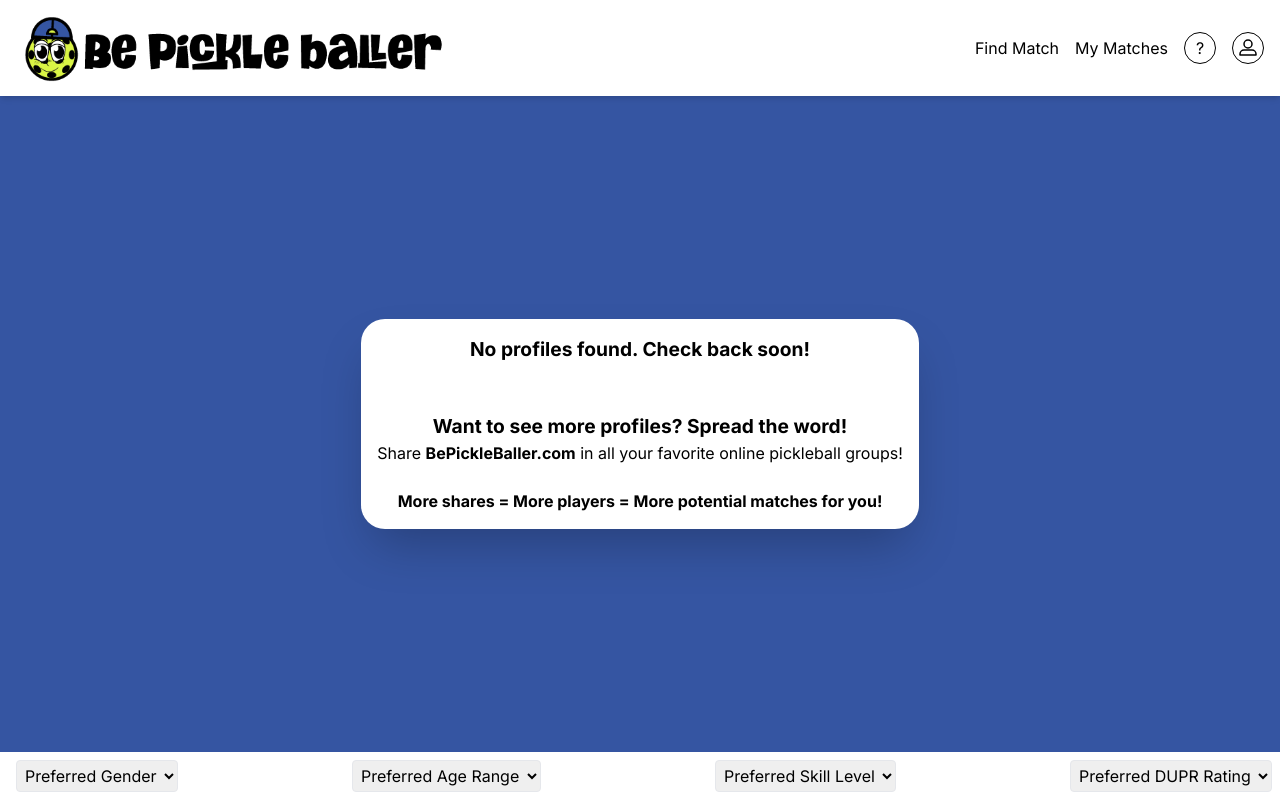
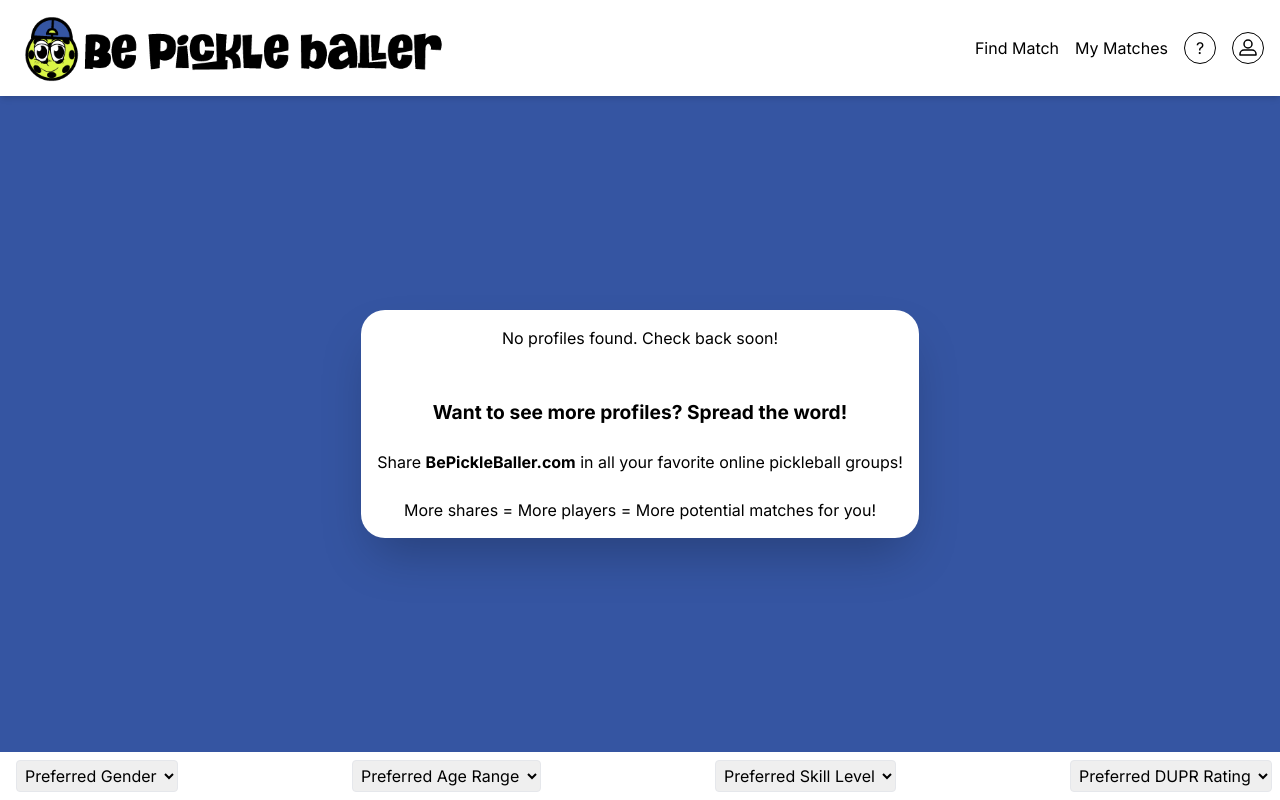
Before and after one commit to btejes/bepickleballer-matchmaking, a Next.js app: page /matchmaking/local-play in a window 1280 px wide. Built offline with nearby package versions, Linux system fonts and the light colour scheme; no server answers.

Commit message:
Update fonts and text sizes and spacing

```diff
--- a/app/local-play/page.jsx
+++ b/app/local-play/page.jsx
@@ -110,17 +110,18 @@ const LocalPlay = () => {
           <p className="justify-center p-4 text-black text-center bg-white rounded-3xl shadow-2xl">
             {error === 'No matches found' ? (
               <>
-                <strong><big>No profiles found. Check back soon!</big></strong>
+                No profiles found. Check back soon!
                 <br />
                 <br />
                 <br />
                 <span>
                   <strong><big>Want to see more profiles? Spread the word!</big></strong>
                   <br />
+                  <br />
                   Share <a href="https://bepickleballer.com" target="_blank" rel="noopener noreferrer"><strong>BePickleBaller.com</strong></a> in all your favorite online pickleball groups!
                   <br />
                   <br />
-                  <strong>More shares = More players = More potential matches for you!</strong>
+                  More shares = More players = More potential matches for you!
                 </span>
               </>
             ) : (
```
